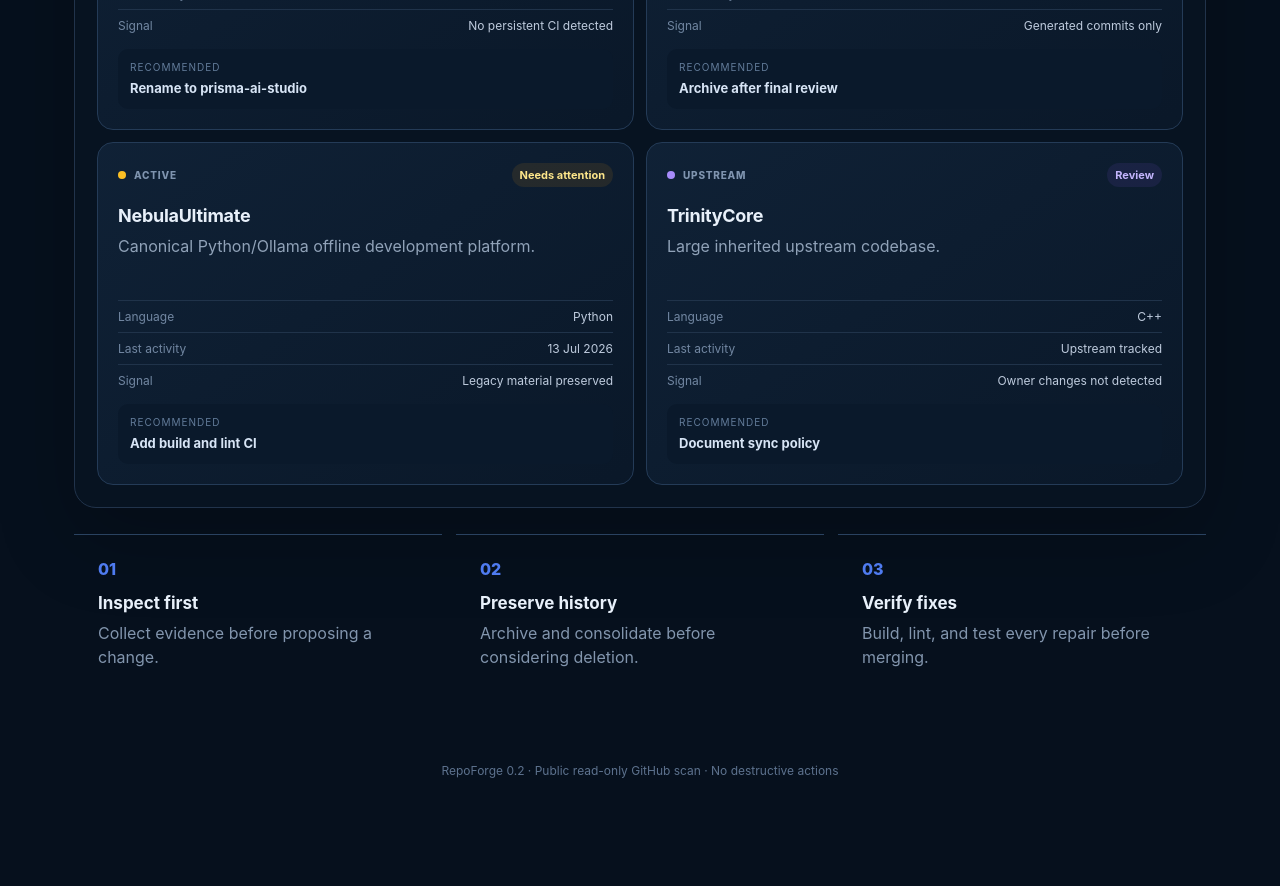
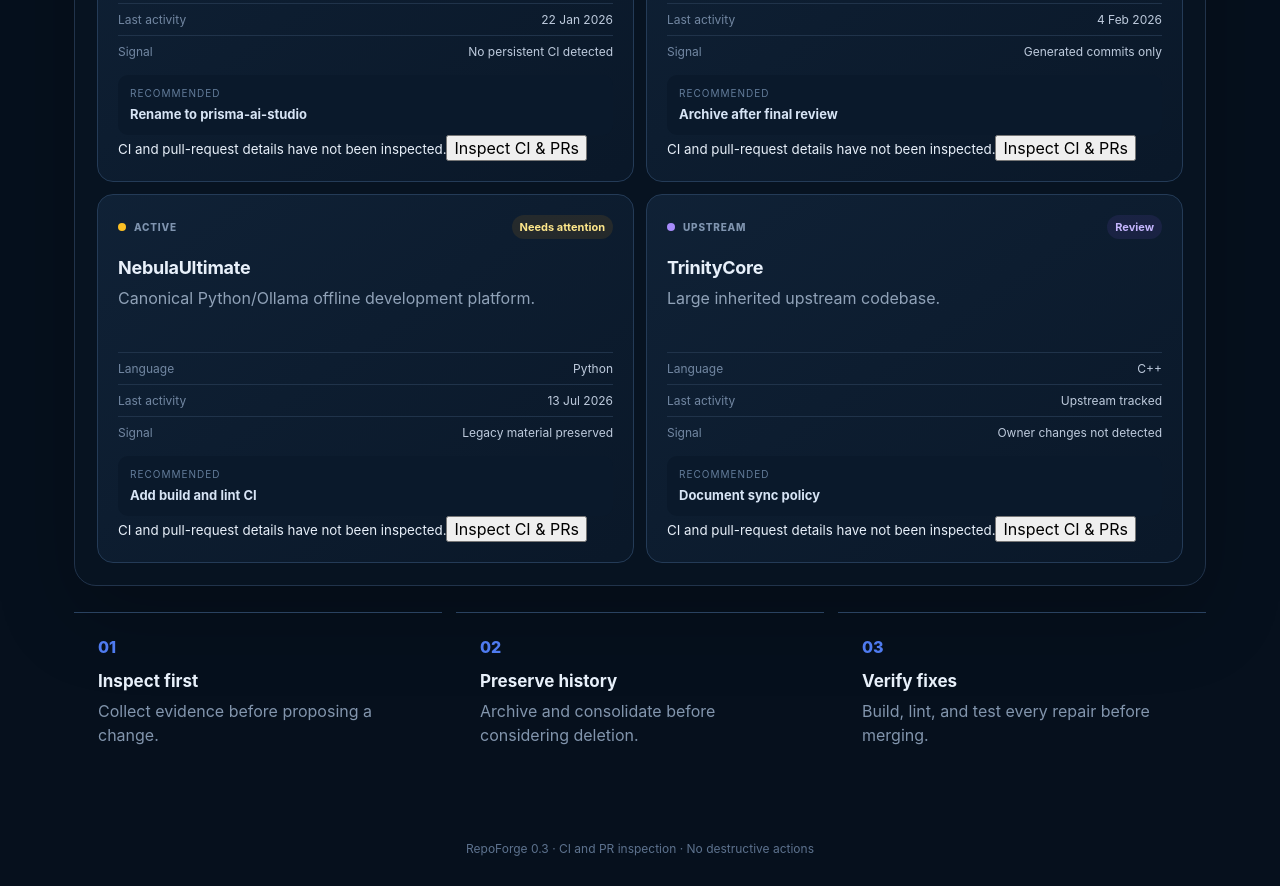
Before and after one commit to SpidermanTotro/repo-manager-ultimate, a React (Vite) app: page / in a window 1280 px wide. Shown: the part 1520-2406 px from the top of the page. Before the commit the page ends 2328 px from the top, so only its background shows below. Built offline with nearby package versions, Linux system fonts and the light colour scheme.

Commit message:
Add on-demand CI and PR controls

```diff
--- a/src/App.tsx
+++ b/src/App.tsx
@@ -1,7 +1,7 @@
 import { useMemo, useState } from "react";
 import { repositories as seededRepositories } from "./data";
-import { scanPublicRepositories } from "./github";
-import type { Health, RepoKind, Repository } from "./types";
+import { inspectRepository, scanPublicRepositories } from "./github";
+import type { Health, RepoInspection, RepoKind, Repository } from "./types";
 
 const OWNER = "SpidermanTotro";
 
@@ -27,6 +27,8 @@
   const [scanMessage, setScanMessage] = useState("Showing verified audit snapshot.");
   const [scanError, setScanError] = useState(false);
   const [lastScan, setLastScan] = useState<Date | null>(null);
+  const [inspections, setInspections] = useState<Record<string, RepoInspection>>({});
+  const [inspecting, setInspecting] = useState<string | null>(null);
 
   const runScan = async () => {
     setScanning(true);
@@ -42,6 +44,26 @@
       setScanMessage(error instanceof Error ? error.message : "The GitHub scan failed.");
     } finally {
       setScanning(false);
+    }
+  };
+
+  const inspect = async (name: string) => {
+    setInspecting(name);
+    try {
+      const result = await inspectRepository(OWNER, name);
+      setInspections((current) => ({ ...current, [name]: result }));
+    } catch (error) {
+      setInspections((current) => ({
+        ...current,
+        [name]: {
+          openPulls: null,
+          workflowName: "Inspection failed",
+          workflowState: "unavailable",
+          message: error instanceof Error ? error.message : "Unknown inspection error",
+        },
+      }));
+    } finally {
+      setInspecting(null);
     }
   };
 
@@ -149,6 +171,31 @@
                   {repo.sizeKb !== undefined && <div><dt>Repository size</dt><dd>{repo.sizeKb.toLocaleString()} KB</dd></div>}
                 </dl>
                 <div className="recommendation"><span>Recommended</span><strong>{repo.recommendation}</strong></div>
+                <div className="inspection">
+                  {inspections[repo.name] ? (
+                    <>
+                      <div className="inspectionRow">
+                        <span>Open pull requests</span>
+                        <strong>{inspections[repo.name].openPulls ?? "Unavailable"}</strong>
+                      </div>
+                      <div className="inspectionRow">
+                        <span>Latest workflow</span>
+                        <strong className={`workflow ${inspections[repo.name].workflowState}`}>
+                          {inspections[repo.name].workflowName}
+                        </strong>
+                      </div>
+                      {inspections[repo.name].workflowUpdatedAt && (
+                        <small>Updated {inspections[repo.name].workflowUpdatedAt}</small>
+                      )}
+                      {inspections[repo.name].message && <small>{inspections[repo.name].message}</small>}
+                    </>
+                  ) : (
+                    <small>CI and pull-request details have not been inspected.</small>
+                  )}
+                  <button type="button" onClick={() => inspect(repo.name)} disabled={inspecting === repo.name}>
+                    {inspecting === repo.name ? "Inspecting…" : inspections[repo.name] ? "Refresh details" : "Inspect CI & PRs"}
+                  </button>
+                </div>
               </article>
             ))}
           </div>
@@ -168,7 +215,7 @@
         </section>
       </main>
 
-      <footer>RepoForge 0.2 · Public read-only GitHub scan · No destructive actions</footer>
+      <footer>RepoForge 0.3 · CI and PR inspection · No destructive actions</footer>
     </div>
   );
 }
```
